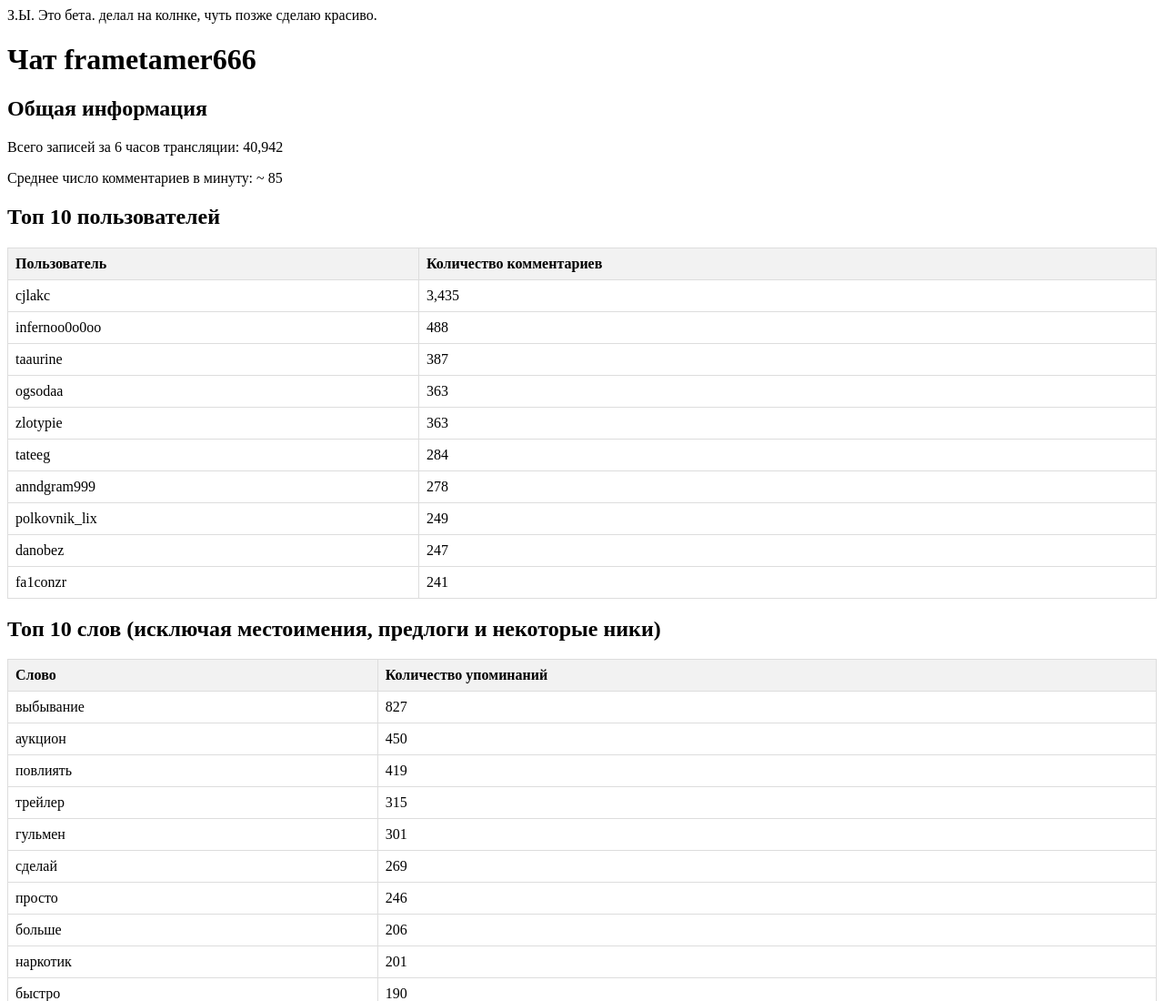
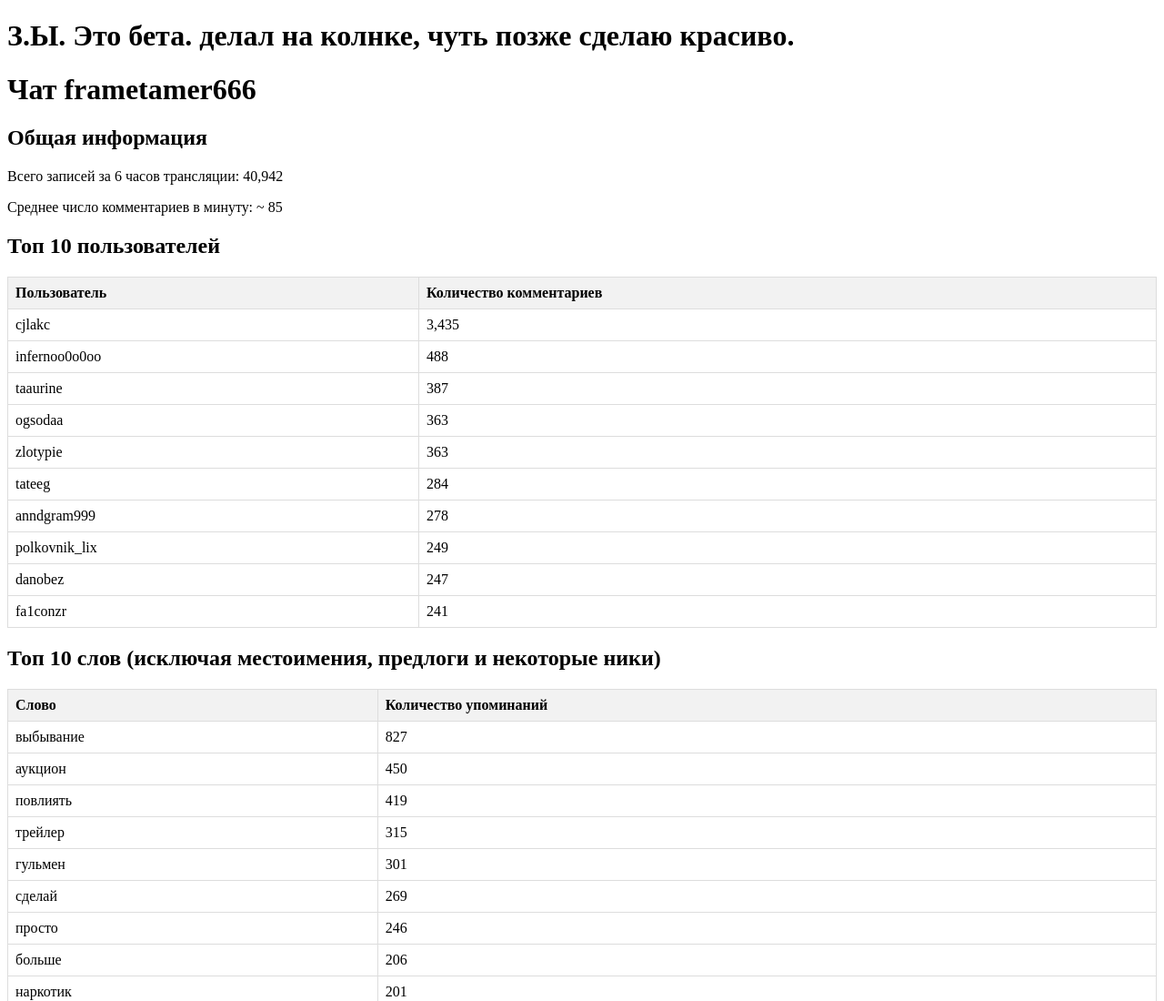
Before and after one commit to TygaX/frametamer666, a plain HTML site: page index.html in a window 1280 px wide. Shown: the top 1100 px of the page at 91% size. Drawn offline with Linux system fonts and the light colour scheme.

Commit message:
Update index.html

```diff
--- a/index.html
+++ b/index.html
@@ -20,7 +20,7 @@
     </style>
 </head>
 <body>
-З.Ы. Это бета. делал на колнке, чуть позже сделаю красиво.
+ <h1>З.Ы. Это бета. делал на колнке, чуть позже сделаю красиво.</h1>
     <h1>Чат frametamer666</h1>
 
     <h2>Общая информация</h2>
```
